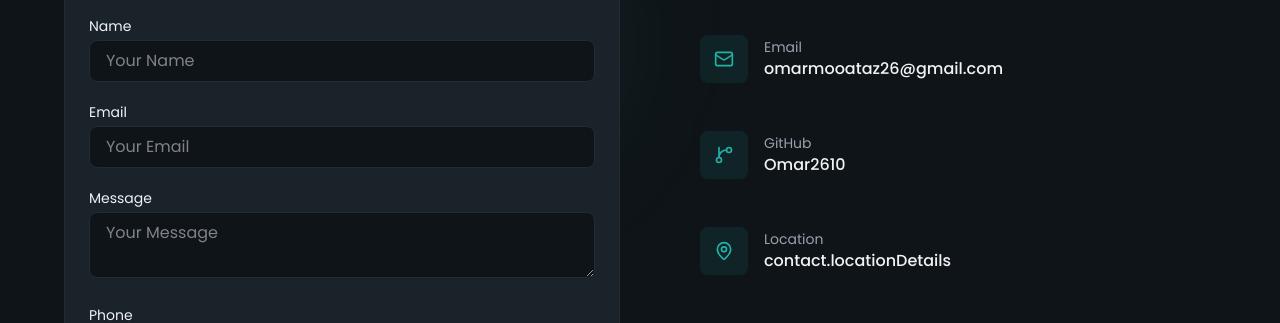
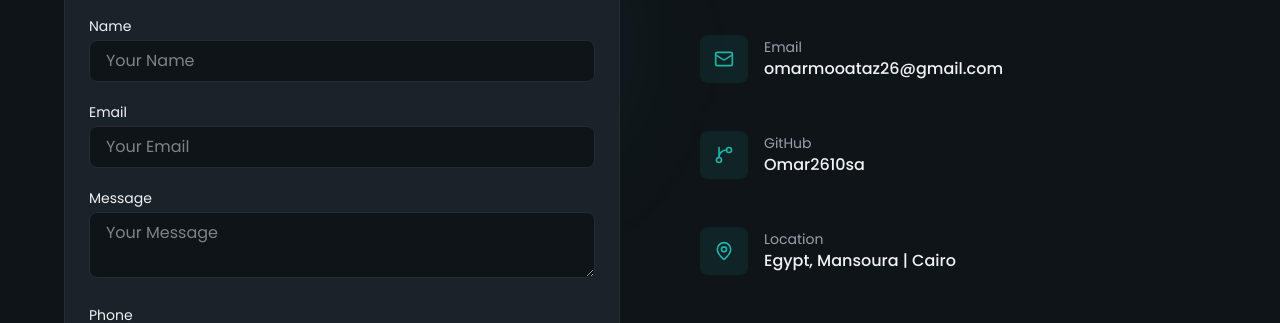
Before and after one commit to Omar2610sa/my-portofolio, a Next.js app: page / in a window 1280 px wide. Shown: the part 6827-7150 px from the top of the page. Built offline with nearby package versions, Linux system fonts and the light colour scheme.

Commit message:
fix: some Translation

```diff
--- a/public/locales/ar/common.json
+++ b/public/locales/ar/common.json
@@ -14,7 +14,7 @@
     "headline": "بناء مواقع ويب حديثة باستخدام",
     "headlineHighlight": "كود نظيف",
     "description": "مهندس برمجيات يركز على الواجهة الأمامية ويحب بناء تطبيقات حديثة وقابلة للتوسع وجذابة بصريًا باستخدام Next.js و React و TypeScript.",
-    "getInTouch": "تواصل معنا",
+    "getInTouch": "تواصل معي",
     "viewProjects": "عرض المشاريع"
   },
   "about": {
@@ -46,7 +46,7 @@
   "skills": {
     "badge": "المهارات",
     "titlePrefix": "التقنيات التي أتقنها",
-    "highlight": "إتقان",
+    "highlight": "إتقان عملي",
     "description": "مجموعة من التقنيات التي أركز عليها لتصميم وبناء وتطوير مواقع ويب حديثة لواجهة أمامية قابلة للتوسع."
   },
   "projects": {
@@ -86,6 +86,7 @@
     "message": "الرسالة",
     "phone": "الهاتف",
     "location": "الموقع",
+    "locationDetails": "مصر، المنصورة | القاهرة",
     "github": "GitHub",
     "subject": "الموضوع",
     "button": "إرسال",
--- a/public/locales/en/common.json
+++ b/public/locales/en/common.json
@@ -86,6 +86,7 @@
     "message": "Message",
     "phone": "Phone",
     "location": "Location",
+    "locationDetails": "Egypt, Mansoura | Cairo",
     "github": "GitHub",
     "subject": "Subject",
     "button": "Send",
--- a/src/sections/Contact/Contact.tsx
+++ b/src/sections/Contact/Contact.tsx
@@ -18,8 +18,8 @@ export default function Contact() {
         {
             icon: GitBranch,
             label: t('contact.github'),
-            value: "Omar2610",
-            href: "https://github.com/Omar2610",
+            value: "Omar2610sa",
+            href: "https://github.com/Omar2610sa",
         },
         {
             icon: MapPin,
```
